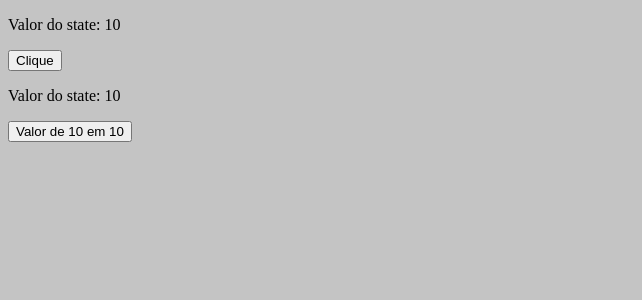
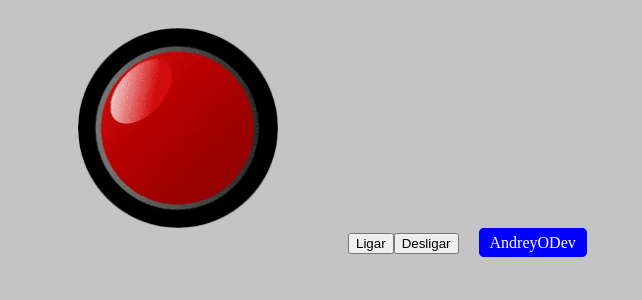
Before and after one commit to AndreyODev/curso-dev-web, a React (Vite) app in the folder react/vite/App1/: page / in a window 1280 px wide. Shown: the top 300 px of the page, without its empty margins (0-642 px from the left). Built offline with nearby package versions, Linux system fonts and the light colour scheme.

Commit message:
feat: adiciona aula 11 sobre eventos

```diff
--- a/react/vite/App1/src/App.jsx
+++ b/react/vite/App1/src/App.jsx
@@ -1,25 +1,61 @@
-// Aula 10
+// Aula 11 - Eventos
 import { useState } from "react";
-import "./App.css";
-import Numero from "./components/Numero";
+import Led from "./components/Led";
 
 export default function App() {
-  const [numero, setNumero] = useState(10);
+  const [ligado, setLigado] = useState(false);
+
+  const cancelar = (obj) => {
+    return obj.preventDefault();
+  };
+
   return (
     <>
-      <p>Valor do state: {numero}</p>
-      <button
-        onClick={() => {
-          setNumero(numero + 1);
+      <Led ligado={ligado} setLigado={setLigado} />
+      <a
+        style={{
+          border: "1px solid blue",
+          margin: "0 20px",
+          padding: "5px 10px",
+          textDecoration: "none",
+          color: "#fff",
+          borderRadius: "5px",
+          background: "blue",
+        }}
+        href="https://github.com/AndreyODev"
+        target="_blank"
+        onClick={(e) => {
+          cancelar(e);
         }}
       >
-        Clique
-      </button>
-
-      <Numero numero={numero} setNumero={setNumero} />
+        AndreyODev
+      </a>
     </>
   );
 }
+
+// Aula 10 - Usando useState
+// import { useState } from "react";
+// import "./App.css";
+// import Numero from "./components/Numero";
+
+// export default function App() {
+//   const [numero, setNumero] = useState(10);
+//   return (
+//     <>
+//       <p>Valor do state: {numero}</p>
+//       <button
+//         onClick={() => {
+//           setNumero(numero + 1);
+//         }}
+//       >
+//         Clique
+//       </button>
+
+//       <Numero numero={numero} setNumero={setNumero} />
+//     </>
+//   );
+// }
 
 // Aula 8 a 9
 // import React from "react";
--- /dev/null
+++ b/react/vite/App1/src/components/Led.jsx
@@ -0,0 +1,25 @@
+// Aula 11
+import LedVerde from "../assets/img/led-verde.png";
+import LedVermelho from "../assets/img/led-vermelho.png";
+
+export default function Led(props) {
+  return (
+    <>
+      <img style={{ width: "300px", margin: "20px" }} src={props.ligado ? LedVerde : LedVermelho} />
+      <button
+        onClick={() => {
+          props.setLigado(true);
+        }}
+      >
+        Ligar
+      </button>
+      <button
+        onClick={() => {
+          props.setLigado(false);
+        }}
+      >
+        Desligar
+      </button>
+    </>
+  );
+}
```
Also changed, not shown: react/vite/App1/src/assets/img/led-verde.png (added), react/vite/App1/src/assets/img/led-vermelho.png (added).
